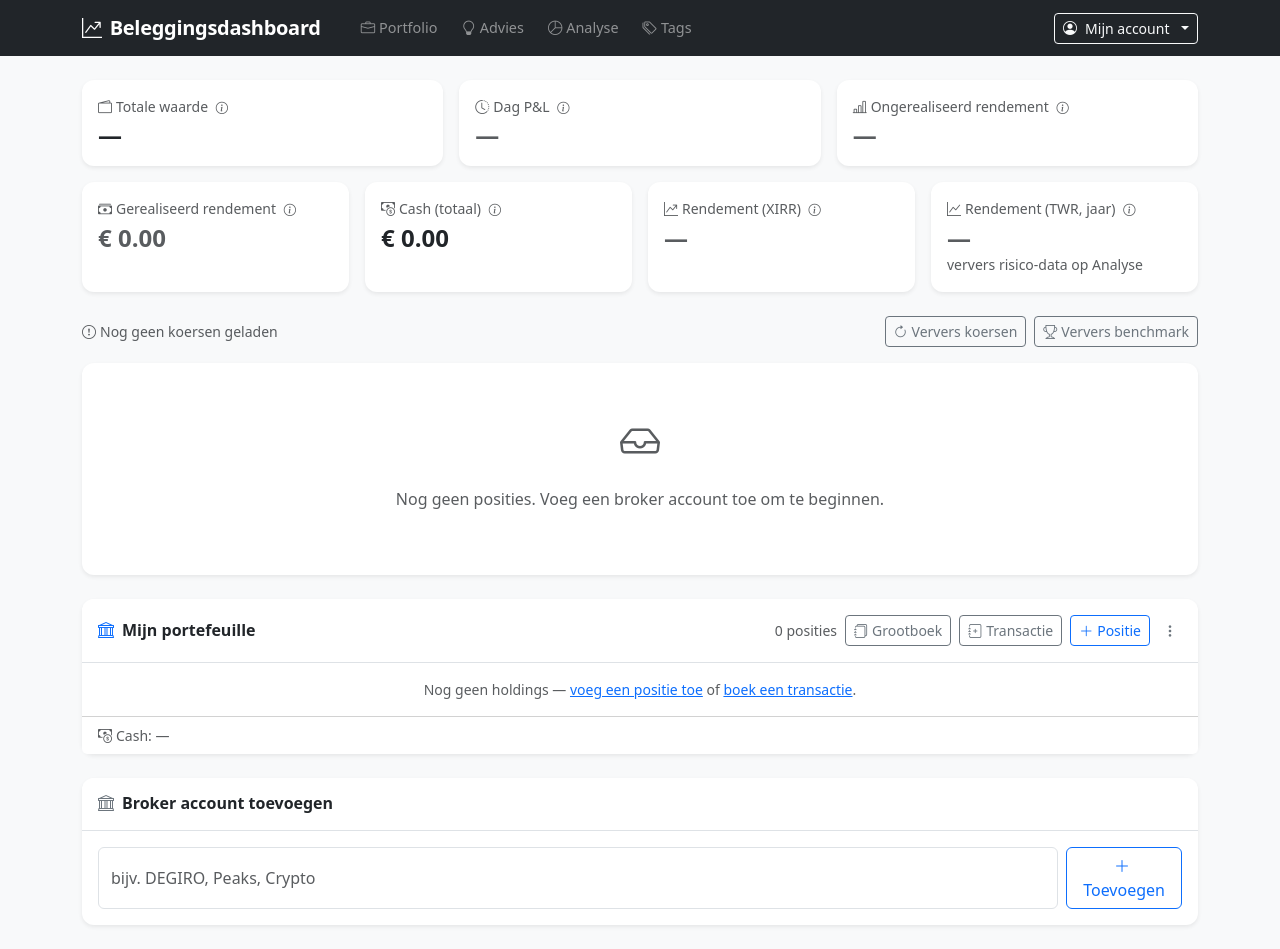
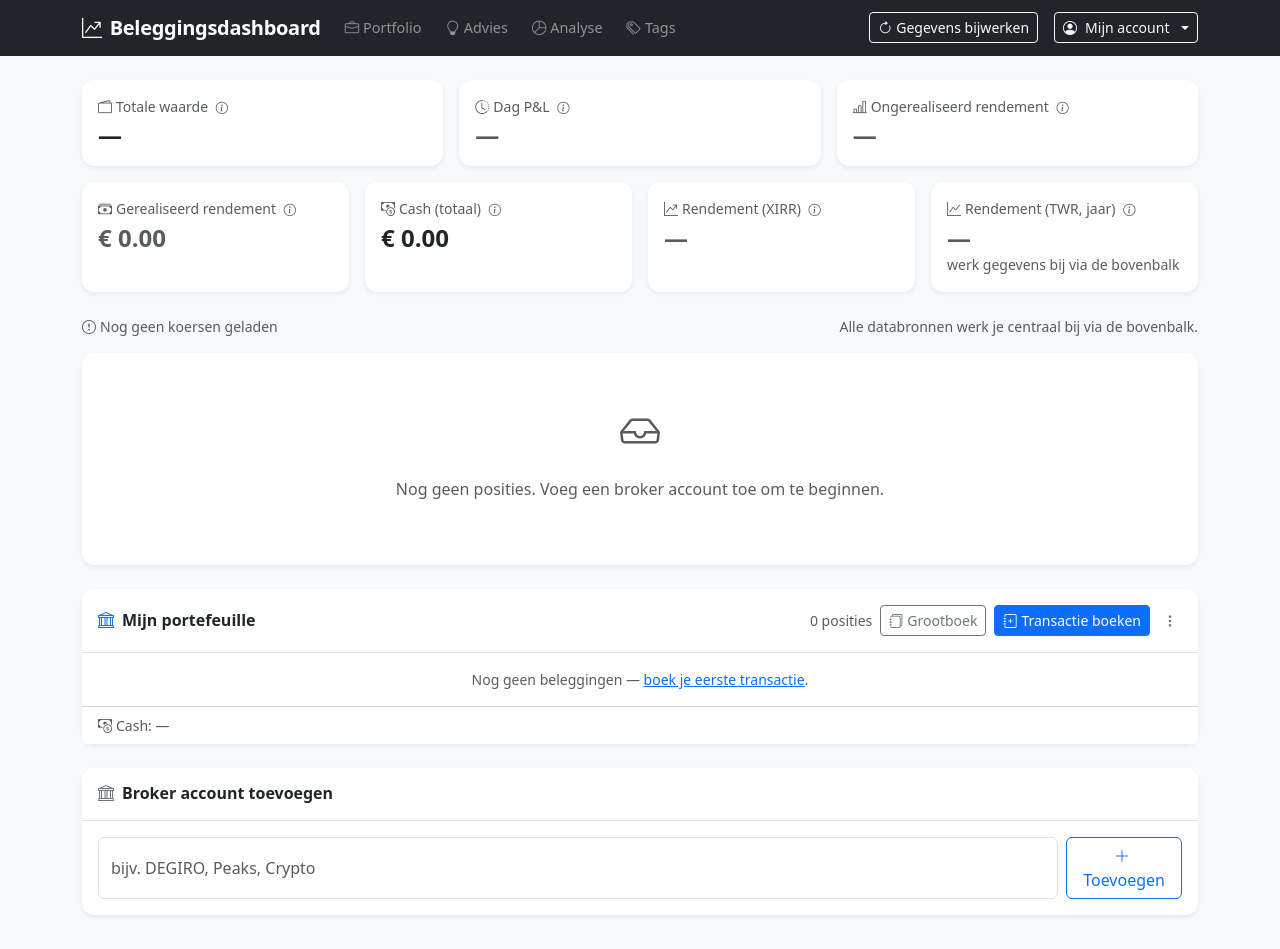
Before and after one commit to dgrund70/FinancialAdvisor, a Flask app: page /gebruiker/1 in a window 1280 px wide. After the commit the page ends 916 px from the top, so only its background shows below. Run offline with Flask 3, Linux system fonts and the light colour scheme; some libraries are stand-ins or nearby versions.

Commit message:
Verbeter navigatie en centrale data-update

```diff
--- a/app.py
+++ b/app.py
@@ -1604,7 +1604,9 @@ _taak_teller = count(1)
 def _draai_taak(taak_id, cmd, timeout, klaar_bericht):
     cat, msg = "success", klaar_bericht
     try:
-        subprocess.run(cmd, timeout=timeout, check=True)
+        commands = cmd if cmd and isinstance(cmd[0], (list, tuple)) else [cmd]
+        for command in commands:
+            subprocess.run(command, timeout=timeout, check=True)
     except subprocess.TimeoutExpired:
         cat, msg = "warning", "Bewerking duurde te lang en is afgebroken."
     except subprocess.CalledProcessError as e:
@@ -1658,6 +1660,27 @@ def benchmark_verversen():
         "benchmark",
         [sys.executable, str(BASE_DIR / "fetch_benchmark.py")],
         timeout=120, klaar_bericht="Benchmark-historie bijgewerkt.")
+    return {"taak_id": taak_id, "al_bezig": al_bezig}
+
+
+@app.route("/gebruiker/<int:gebruiker_id>/gegevens/verversen", methods=["POST"])
+def gegevens_verversen(gebruiker_id):
+    """Werk alle databronnen vanuit één centrale gebruikersactie bij."""
+    Gebruiker.query.get_or_404(gebruiker_id)
+    scripts = [
+        "fetch_prices.py",
+        "fetch_benchmark.py",
+        "fetch_historie.py",
+        "fetch_fundamentals.py",
+        "fetch_news.py",
+    ]
+    commands = [[sys.executable, str(BASE_DIR / script)] for script in scripts]
+    taak_id, al_bezig = _start_taak(
+        "alle-gegevens",
+        commands,
+        timeout=180,
+        klaar_bericht="Koersen, benchmark, risico-data, fundamentals en nieuws bijgewerkt.",
+    )
     return {"taak_id": taak_id, "al_bezig": al_bezig}
 
 
--- a/static/style.css
+++ b/static/style.css
@@ -3,6 +3,19 @@
 
 .navbar-brand { letter-spacing: -.3px; }
 .nav-link { font-size: .9rem; }
+
+.icon-action {
+  align-items: center;
+  display: inline-flex;
+  justify-content: center;
+  min-height: 2.75rem;
+  min-width: 2.75rem;
+}
+
+@media (max-width: 767.98px) {
+  .navbar-brand { font-size: 1rem; }
+  .navbar-collapse .nav-link { padding: .65rem .25rem; }
+}
 
 .card { border-radius: .75rem; }
 .card-header { border-radius: .75rem .75rem 0 0 !important; }
--- a/templates/base.html
+++ b/templates/base.html
@@ -3,7 +3,7 @@
 <head>
   <meta charset="utf-8">
   <meta name="viewport" content="width=device-width, initial-scale=1">
-  <title>Beleggingsdashboard</title>
+  <title>{% block title %}Beleggingsdashboard{% endblock %}</title>
   <link href="https://cdn.jsdelivr.net/npm/bootstrap@5.3.8/dist/css/bootstrap.min.css" rel="stylesheet"
         integrity="sha384-sRIl4kxILFvY47J16cr9ZwB07vP4J8+LH7qKQnuqkuIAvNWLzeN8tE5YBujZqJLB" crossorigin="anonymous">
   <link href="https://cdn.jsdelivr.net/npm/bootstrap-icons@1.11.3/font/bootstrap-icons.min.css" rel="stylesheet"
@@ -14,29 +14,47 @@
 
 {% set uid = request.view_args.get('gebruiker_id') %}
 
-<nav class="navbar navbar-dark bg-dark">
-  <div class="container-lg d-flex align-items-center gap-4">
+<nav class="navbar navbar-expand-md navbar-dark bg-dark" aria-label="Hoofdnavigatie">
+  <div class="container-lg">
     <a class="navbar-brand fw-semibold" href="{{ url_for('index') }}">
       <i class="bi bi-graph-up-arrow me-2"></i>Beleggingsdashboard
     </a>
     {% if uid %}
+      <button class="navbar-toggler" type="button" data-bs-toggle="collapse"
+              data-bs-target="#hoofdnavigatie" aria-controls="hoofdnavigatie"
+              aria-expanded="false" aria-label="Navigatie openen">
+        <span class="navbar-toggler-icon"></span>
+      </button>
+      <div class="collapse navbar-collapse" id="hoofdnavigatie">
+      <div class="navbar-nav align-items-md-center gap-md-2 w-100 py-2 py-md-0">
       <a class="nav-link text-white-50 {% if request.endpoint == 'dashboard' %}text-white{% endif %}"
+         {% if request.endpoint == 'dashboard' %}aria-current="page"{% endif %}
          href="{{ url_for('dashboard', gebruiker_id=uid) }}">
         <i class="bi bi-briefcase me-1"></i>Portfolio
       </a>
       <a class="nav-link text-white-50 {% if 'advies' in (request.endpoint or '') %}text-white{% endif %}"
+         {% if 'advies' in (request.endpoint or '') %}aria-current="page"{% endif %}
          href="{{ url_for('advies', gebruiker_id=uid) }}">
         <i class="bi bi-lightbulb me-1"></i>Advies
       </a>
       <a class="nav-link text-white-50 {% if request.endpoint == 'analyse' %}text-white{% endif %}"
+         {% if request.endpoint == 'analyse' %}aria-current="page"{% endif %}
          href="{{ url_for('analyse', gebruiker_id=uid) }}">
         <i class="bi bi-pie-chart me-1"></i>Analyse
       </a>
       <a class="nav-link text-white-50 {% if 'tag' in (request.endpoint or '') %}text-white{% endif %}"
+         {% if 'tag' in (request.endpoint or '') %}aria-current="page"{% endif %}
          href="{{ url_for('tags_overzicht', gebruiker_id=uid) }}">
         <i class="bi bi-tags me-1"></i>Tags
       </a>
-      <div class="dropdown ms-auto">
+      <form method="post" action="{{ url_for('gegevens_verversen', gebruiker_id=uid) }}"
+            class="ms-md-auto my-2 my-md-0" data-taak>
+        <input type="hidden" name="csrf_token" value="{{ csrf_token() }}">
+        <button class="btn btn-sm btn-outline-light" type="submit">
+          <i class="bi bi-arrow-clockwise me-1" aria-hidden="true"></i>Gegevens bijwerken
+        </button>
+      </form>
+      <div class="dropdown ms-md-2">
         <button class="btn btn-sm btn-outline-light dropdown-toggle d-flex align-items-center gap-2"
                 type="button" data-bs-toggle="dropdown" aria-expanded="false">
           <i class="bi bi-person-circle"></i>
@@ -60,7 +78,8 @@
               <input type="hidden" name="csrf_token" value="{{ csrf_token() }}">
               <input type="text" class="form-control form-control-sm" name="naam"
                      placeholder="Nieuwe naam…" required maxlength="80">
-              <button type="submit" class="btn btn-sm btn-outline-secondary" title="Naam opslaan">
+              <button type="submit" class="btn btn-sm btn-outline-secondary" title="Naam opslaan"
+                      aria-label="Nieuwe gebruikersnaam opslaan">
                 <i class="bi bi-check-lg"></i>
               </button>
             </form>
@@ -82,6 +101,8 @@
           </li>
         </ul>
       </div>
+      </div>
+      </div>
     {% endif %}
   </div>
 </nav>
@@ -91,13 +112,14 @@
     {% for cat, msg in messages %}
       <div class="alert alert-{{ cat }} alert-dismissible fade show py-2" role="alert">
         {{ msg }}
-        <button type="button" class="btn-close" data-bs-dismiss="alert"></button>
+        <button type="button" class="btn-close" data-bs-dismiss="alert" aria-label="Melding sluiten"></button>
       </div>
     {% endfor %}
   {% endwith %}
 
   {% block content %}{% endblock %}
 </div>
+<div id="taak-status" class="visually-hidden" role="status" aria-live="polite"></div>
 
 <script src="https://cdn.jsdelivr.net/npm/bootstrap@5.3.8/dist/js/bootstrap.bundle.min.js"
         integrity="sha384-FKyoEForCGlyvwx9Hj09JcYn3nv7wiPVlz7YYwJrWVcXK/BmnVDxM+D2scQbITxI" crossorigin="anonymous"></script>
@@ -122,6 +144,7 @@
     var sluit = document.createElement('button');
     sluit.type = 'button'; sluit.className = 'btn-close';
     sluit.setAttribute('data-bs-dismiss', 'alert');
+    sluit.setAttribute('aria-label', 'Melding sluiten');
     div.appendChild(sluit);
     container.insertBefore(div, container.firstChild);
   }
@@ -133,9 +156,12 @@
       var origineel = knop ? knop.innerHTML : '';
       if (knop) {
         knop.disabled = true;
+        knop.setAttribute('aria-busy', 'true');
         knop.innerHTML = '<span class="spinner-border spinner-border-sm me-1"></span>Bezig…';
       }
-      function herstel() { if (knop) { knop.disabled = false; knop.innerHTML = origineel; } }
+      var status = document.getElementById('taak-status');
+      if (status) status.textContent = 'Gegevens worden bijgewerkt.';
+      function herstel() { if (knop) { knop.disabled = false; knop.removeAttribute('aria-busy'); knop.innerHTML = origineel; } }
 
       fetch(form.action, {
         method: 'POST',
@@ -156,6 +182,7 @@
               if (s.status !== 'klaar') return;
               clearInterval(poll);
               if (s.categorie === 'success') {
+                if (status) status.textContent = s.bericht || 'Gegevens zijn bijgewerkt.';
                 location.reload();
               } else {
                 herstel();
--- a/templates/dashboard.html
+++ b/templates/dashboard.html
@@ -1,6 +1,8 @@
 {% extends "base.html" %}
+{% block title %}Portfolio – Beleggingsdashboard{% endblock %}
 {% from "macros.html" import uitleg with context %}
 {% block content %}
+<h1 class="visually-hidden">Portfolio van {{ gebruiker.naam }}</h1>
 
 {# ── Macro's ──────────────────────────────────────────────────── #}
 {% macro kleur(v) %}{{ 'pos' if v is not none and v > 0 else 'neg' if v is not none and v < 0 else 'text-muted' }}{% endmacro %}
@@ -93,7 +95,7 @@
       <div class="card-body">
         <p class="text-muted small mb-1"><i class="bi bi-graph-up me-1"></i>Rendement (TWR, jaar){{ uitleg('twr') }}</p>
         <h4 class="fw-bold mb-0 {{ kleur(totaal.twr) }}">{{ xirr_fmt(totaal.twr) }}</h4>
-        {% if totaal.twr is none %}<small class="text-muted">ververs risico-data op Analyse</small>{% endif %}
+        {% if totaal.twr is none %}<small class="text-muted">werk gegevens bij via de bovenbalk</small>{% endif %}
       </div>
     </div>
   </div>
@@ -122,7 +124,10 @@
     </div>
   </div>
   <div class="card-body">
-    <canvas id="waardeChart" height="80"></canvas>
+    <canvas id="waardeChart" height="80" role="img"
+            aria-label="Grafiek van de ontwikkeling van het belegde vermogen">
+      Waardeontwikkeling van het belegde vermogen. De exacte waarden staan in het portefeuilleoverzicht.
+    </canvas>
   </div>
 </div>
 {% endif %}
@@ -136,21 +141,7 @@
       <i class="bi bi-exclamation-circle me-1"></i>Nog geen koersen geladen
     {% endif %}
   </small>
-  <div class="d-flex gap-2 flex-wrap">
-    <form method="post" action="{{ url_for('prijzen_verversen') }}" data-taak>
-      <input type="hidden" name="csrf_token" value="{{ csrf_token() }}">
-      <input type="hidden" name="gebruiker_id" value="{{ gebruiker.id }}">
-      <button class="btn btn-outline-secondary btn-sm">
-        <i class="bi bi-arrow-clockwise me-1"></i>Ververs koersen
-      </button>
-    </form>
-    <form method="post" action="{{ url_for('benchmark_verversen') }}" data-taak>
-      <input type="hidden" name="csrf_token" value="{{ csrf_token() }}">
-      <button class="btn btn-outline-secondary btn-sm">
-        <i class="bi bi-trophy me-1"></i>Ververs benchmark
-      </button>
-    </form>
-  </div>
+  <small class="text-muted">Alle databronnen werk je centraal bij via de bovenbalk.</small>
 </div>
 
 {# ── Benchmarkvergelijking (deposit-matched XIRR) ───────────────── #}
@@ -202,7 +193,7 @@
 {% elif heeft_flows %}
 <div class="alert alert-light border small d-flex align-items-center gap-2">
   <i class="bi bi-trophy text-warning"></i>
-  <span>Benchmarkvergelijking: nog geen indexkoersen geladen — klik op <strong>Ververs benchmark</strong>.</span>
+  <span>Benchmarkvergelijking: nog geen indexkoersen geladen — werk de gegevens bij via de bovenbalk.</span>
 </div>
 {% endif %}
 
@@ -231,20 +222,22 @@
         <i class="bi bi-journals me-1"></i>Grootboek
       </a>
       <a href="{{ url_for('transactie_toevoegen', gebruiker_id=gebruiker.id, account_id=d.account.id) }}"
-         class="btn btn-outline-secondary btn-sm">
-        <i class="bi bi-journal-plus me-1"></i>Transactie
-      </a>
-      <a href="{{ url_for('positie_toevoegen', gebruiker_id=gebruiker.id, account_id=d.account.id) }}"
-         class="btn btn-outline-primary btn-sm">
-        <i class="bi bi-plus-lg me-1"></i>Positie
+         class="btn btn-primary btn-sm">
+        <i class="bi bi-journal-plus me-1"></i>Transactie boeken
       </a>
       {# Account verwijderen: achter kebab-menu om per ongeluk klikken te voorkomen #}
       <div class="dropdown">
         <button class="btn btn-link btn-sm text-secondary p-1" data-bs-toggle="dropdown"
-                title="Meer opties" aria-expanded="false">
+                title="Meer opties" aria-label="Meer opties voor {{ d.account.naam }}" aria-expanded="false">
           <i class="bi bi-three-dots-vertical"></i>
         </button>
         <ul class="dropdown-menu dropdown-menu-end shadow-sm">
+          <li>
+            <a class="dropdown-item" href="{{ url_for('positie_toevoegen', gebruiker_id=gebruiker.id, account_id=d.account.id) }}">
+              <i class="bi bi-box-arrow-in-down me-2"></i>Bestaande positie invoeren…
+            </a>
+          </li>
+          <li><hr class="dropdown-divider"></li>
           <li>
             <form method="post"
                   action="{{ url_for('account_verwijderen', gebruiker_id=gebruiker.id, account_id=d.account.id) }}"
@@ -294,7 +287,8 @@
               <span class="badge bg-primary bg-opacity-10 text-primary border border-primary-subtle me-1">{{ tag.naam }}</span>
             {% endfor %}
             <a href="{{ url_for('positie_tags_bewerken', gebruiker_id=gebruiker.id, pos_id=r.pos.id) }}"
-               class="btn btn-link btn-sm p-0 text-muted" title="Tags bewerken">
+               class="btn btn-link btn-sm p-0 text-muted icon-action" title="Tags bewerken"
+               aria-label="Tags van {{ r.pos.ticker }} bewerken">
               <i class="bi bi-pencil-square"></i>
             </a>
           </td>
@@ -328,14 +322,16 @@
           <td class="text-end">
             <div class="d-inline-flex gap-2 align-items-center">
               <a href="{{ url_for('positie_bewerken', gebruiker_id=gebruiker.id, pos_id=r.pos.id) }}"
-                 class="btn btn-link btn-sm text-secondary p-0" title="Positie bewerken">
+                 class="btn btn-link btn-sm text-secondary p-0 icon-action" title="Positie bewerken"
+                 aria-label="{{ r.pos.ticker }} bewerken">
                 <i class="bi bi-pencil"></i>
               </a>
               <form method="post"
                     action="{{ url_for('positie_verwijderen', gebruiker_id=gebruiker.id, pos_id=r.pos.id) }}"
                     onsubmit="return confirm('{{ r.pos.ticker }} verwijderen?')">
                 <input type="hidden" name="csrf_token" value="{{ csrf_token() }}">
-                <button class="btn btn-link btn-sm text-danger p-0" title="Verwijder">
+                <button class="btn btn-link btn-sm text-danger p-0 icon-action" title="Verwijder"
+                        aria-label="{{ r.pos.ticker }} verwijderen">
                   <i class="bi bi-trash3"></i>
                 </button>
               </form>
@@ -366,9 +362,8 @@
   </div>
   {% else %}
   <div class="card-body text-muted small text-center py-3">
-    Nog geen holdings —
-    <a href="{{ url_for('positie_toevoegen', gebruiker_id=gebruiker.id, account_id=d.account.id) }}">voeg een positie toe</a>
-    of <a href="{{ url_for('transactie_toevoegen', gebruiker_id=gebruiker.id, account_id=d.account.id) }}">boek een transactie</a>.
+    Nog geen beleggingen —
+    <a href="{{ url_for('transactie_toevoegen', gebruiker_id=gebruiker.id, account_id=d.account.id) }}">boek je eerste transactie</a>.
   </div>
   {% endif %}
 
--- a/templates/index.html
+++ b/templates/index.html
@@ -1,4 +1,5 @@
 {% extends "base.html" %}
+{% block title %}Profiel kiezen – Beleggingsdashboard{% endblock %}
 {% block content %}
 
 <div class="row justify-content-center">
@@ -6,7 +7,7 @@
 
     <div class="text-center mb-4">
       <i class="bi bi-graph-up-arrow fs-1 text-primary"></i>
-      <h4 class="fw-bold mt-2">Beleggingsdashboard</h4>
+      <h1 class="h4 fw-bold mt-2">Beleggingsdashboard</h1>
       {% if gebruikers %}
         <p class="text-muted small">Kies een profiel om te beginnen.</p>
       {% else %}
--- a/templates/positie_tags.html
+++ b/templates/positie_tags.html
@@ -1,14 +1,16 @@
 {% extends "base.html" %}
+{% block title %}Positietags – Beleggingsdashboard{% endblock %}
 {% block content %}
 
 <div class="row justify-content-center">
   <div class="col-12 col-md-7 col-lg-5">
 
     <div class="d-flex align-items-center mb-3 gap-2">
-      <a href="{{ url_for('dashboard', gebruiker_id=gebruiker.id) }}" class="btn btn-link p-0 text-muted">
+      <a href="{{ url_for('dashboard', gebruiker_id=gebruiker.id) }}" class="btn btn-link p-0 text-muted icon-action"
+         aria-label="Terug naar portfolio">
         <i class="bi bi-arrow-left"></i>
       </a>
-      <h5 class="mb-0 fw-semibold">Tags — {{ pos.ticker }}</h5>
+      <h1 class="h5 mb-0 fw-semibold">Tags — {{ pos.ticker }}</h1>
     </div>
 
     <div class="card border-0 shadow-sm">
--- a/templates/rabo_import.html
+++ b/templates/rabo_import.html
@@ -1,4 +1,5 @@
 {% extends "base.html" %}
+{% block title %}Import controleren – Beleggingsdashboard{% endblock %}
 {% block content %}
 
 {% macro bedrag(v, valuta) %}{% if v is none %}—{% elif not valuta or valuta == 'EUR' %}€&nbsp;{{ "%.2f"|format(v) }}{% else %}{{ "%.2f"|format(v) }}&nbsp;{{ valuta }}{% endif %}{% endmacro %}
@@ -44,10 +45,10 @@
 {% endmacro %}
 
 <div class="d-flex align-items-center justify-content-between mb-3 flex-wrap gap-2">
-  <h5 class="mb-0 fw-semibold">
+  <h1 class="h5 mb-0 fw-semibold">
     <i class="bi bi-bank me-2 text-primary"></i>Rabo Zakelijk Import
     <span class="text-muted fw-normal">· {{ account.naam }}</span>
-  </h5>
+  </h1>
   <a href="{{ url_for('transacties_overzicht', gebruiker_id=gebruiker.id, account_id=account.id) }}"
      class="btn btn-outline-secondary btn-sm"><i class="bi bi-arrow-left me-1"></i>Grootboek</a>
 </div>
--- a/templates/transactie_form.html
+++ b/templates/transactie_form.html
@@ -1,4 +1,5 @@
 {% extends "base.html" %}
+{% block title %}Transactie – Beleggingsdashboard{% endblock %}
 {% block content %}
 
 {% set is_edit = tx is not none %}
@@ -7,11 +8,11 @@
                else url_for('transactie_toevoegen', gebruiker_id=gebruiker.id, account_id=account.id) %}
 
 <div class="d-flex align-items-center justify-content-between mb-4 flex-wrap gap-2">
-  <h5 class="mb-0 fw-semibold">
+  <h1 class="h5 mb-0 fw-semibold">
     <i class="bi bi-journal-plus me-2 text-primary"></i>
     {{ 'Transactie bewerken' if is_edit else 'Transactie toevoegen' }}
     <span class="text-muted fw-normal">· {{ account.naam }}</span>
-  </h5>
+  </h1>
   <a href="{{ url_for('transacties_overzicht', gebruiker_id=gebruiker.id, account_id=account.id) }}"
      class="btn btn-outline-secondary btn-sm">
     <i class="bi bi-x-lg me-1"></i>Annuleren
```
Also changed, not shown: templates/advies.html (+7 -17 lines), templates/analyse.html (+5 -12 lines), templates/positie_form.html (+5 -3 lines), templates/tags.html (+6 -3 lines), templates/transacties.html (+7 -4 lines).
